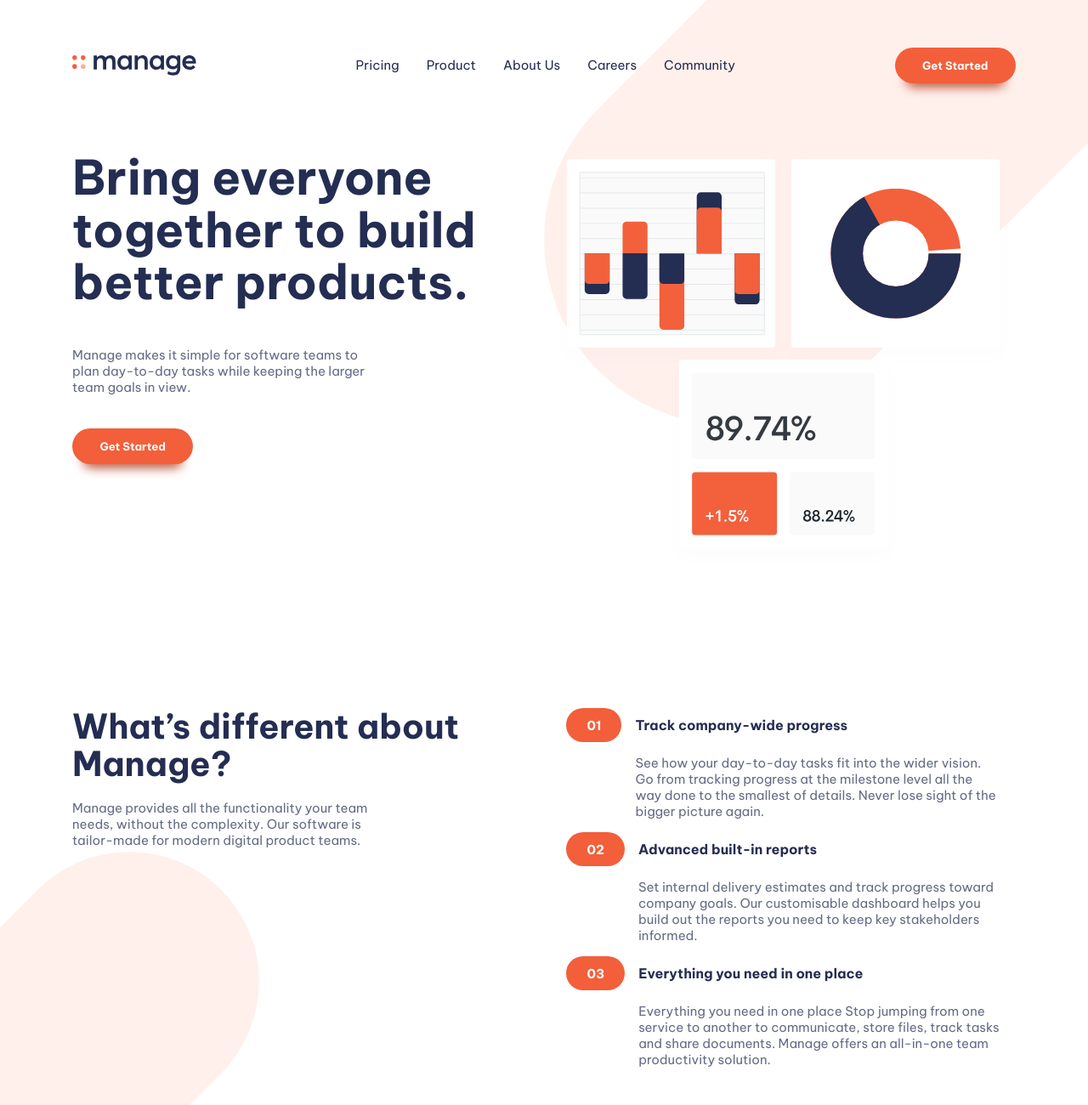
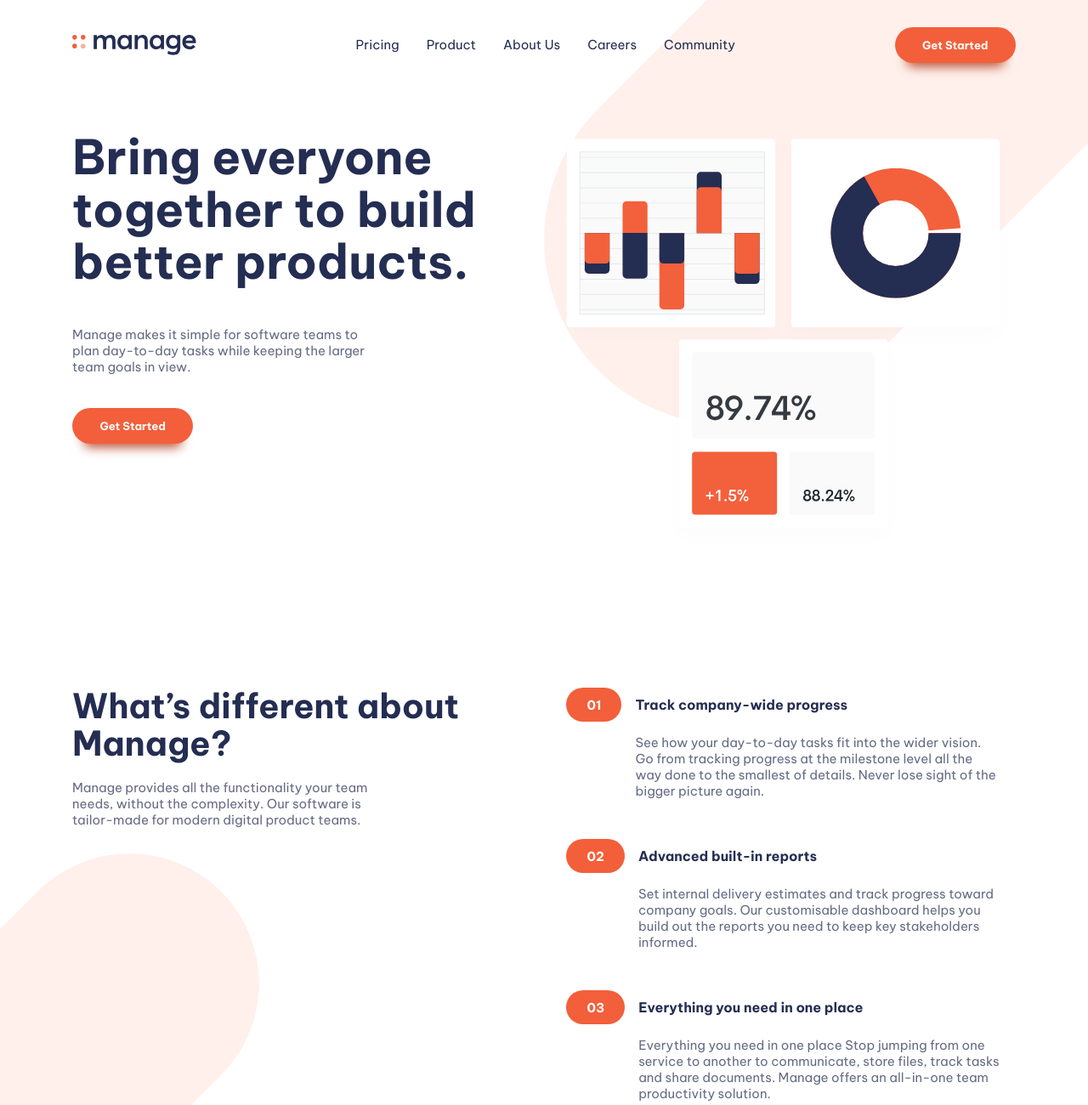
Before and after one commit to legion40216/Manage-Landing-Page-Website, a plain HTML site: page index.html in a window 1280 px wide. Shown: the top 1300 px of the page at 85% size. Drawn offline with Linux system fonts and the light colour scheme.

Commit message:
Add files via upload

```diff
--- a/style.css
+++ b/style.css
@@ -117,6 +117,7 @@ display: block;
     --size-700: 3rem;
     --size-800: 4rem;
     --size-900: 5rem;
+    --size-950: 6rem;
 
 	--shadow-1: hsl(0, 0%, 0%, 0.1);
 
@@ -208,8 +209,6 @@ background-color: var(--clr-accent-300);
   }
 }
 
-
-
 p:not([class]){
   opacity: 0.7;
   max-width: 35ch;
@@ -231,7 +230,7 @@ body{
 
  /* primary nav bar*/
  .primary-header{
-  padding-top: 3.5rem;
+  padding-top: var(--size-600);
 }
 
 .nav-list{
@@ -330,8 +329,7 @@ ul > li > a{
 }
 
 
-/* background
-images */
+/* background blob images */
 
 
 
@@ -396,6 +394,8 @@ order: -1;
   counter-reset: count;
   width: fit-content ;
   margin-inline: auto;
+  display: grid;
+  gap: var(--size-600);
 }
 
 .numbered-list li{
@@ -409,6 +409,7 @@ order: -1;
   column-gap:var(--size-400) ;
   position: relative;
 }
+
 .numbered-list li p{
   display: grid;
   grid-column: 1/-1;
@@ -457,6 +458,8 @@ box-shadow: 5em 0 0 var(--bg);
 }
 
 @media (min-width:30em){
+
+
   .numbered-list li p {
     grid-column: 2/-1;
 }
@@ -841,9 +844,14 @@ color: var(--clr-neutral-100);
 
 .fs-600{font-size: var( --font-600);}
 
+.padding-block-950{
+  padding-block: var(--size-950);
+}
+
 .padding-block-900{
   padding-block: var(--size-900);
 }
+
 .padding-block-700{
   padding-block: var(--size-700);
 }
```
Also changed, not shown: index.html (line endings or trailing spaces).
